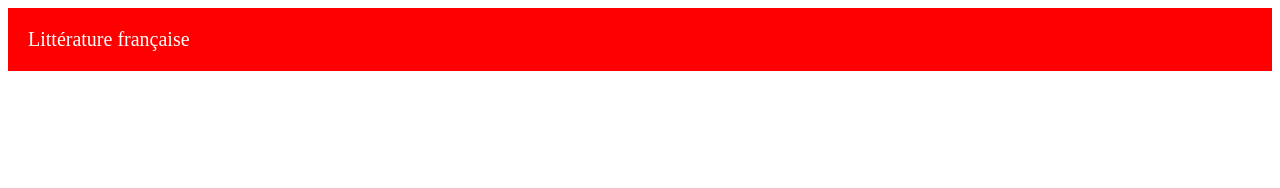
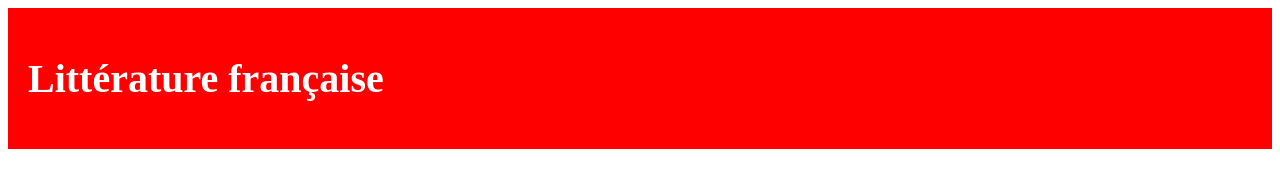
Before and after one commit to deadfuck/asdx2, a plain HTML site: page index.html in a window 1280 px wide. Drawn offline with Linux system fonts and the light colour scheme.

Commit message:
Update index.html

```diff
--- a/index.html
+++ b/index.html
@@ -5,6 +5,7 @@
 </title>
 </head>
 <body>
-  <div> Littérature française </div>
+  <div> <h1> Littérature française </h1>
+  </div>
 </body>
 </html>
```
